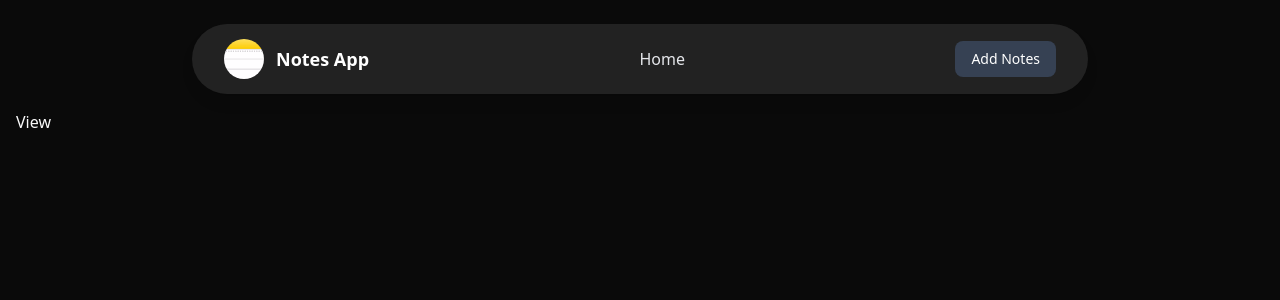
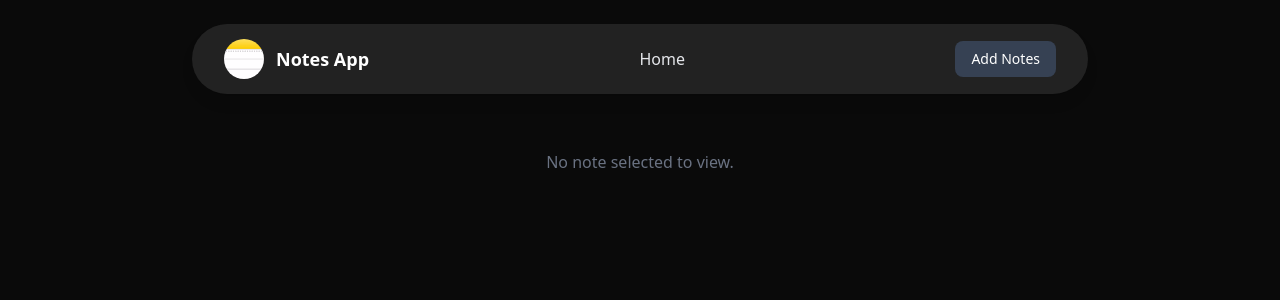
Before and after one commit to krishrpatel25/ReactJs-notes-app, a React (Vite) app: page /view in a window 1280 px wide. Shown: the top 300 px of the page. Built offline with nearby package versions, Linux system fonts and the light colour scheme.

Commit message:
create view page

```diff
--- a/src/pages/Navbar.jsx
+++ b/src/pages/Navbar.jsx
@@ -23,8 +23,6 @@ const Navbar = () => {
         >
           Home
         </Link>
-
-
       </div>
 
       {/* Add Notes Button */}
--- a/src/pages/View.jsx
+++ b/src/pages/View.jsx
@@ -1,9 +1,38 @@
-import React from 'react'
+import React from "react";
+import { useLocation, useNavigate } from "react-router-dom";
+import { Card, CardContent, CardTitle } from "../components/ui/card";
+import { Button } from "@/components/ui/button";
 
 function View() {
+  const location = useLocation();
+  const navigate = useNavigate();
+
+  // Get note data from state
+  const { title, content } = location.state || {};
+
+  if (!title && !content) {
+    return (
+      <p className="text-center mt-10 text-gray-500">
+        No note selected to view.
+      </p>
+    );
+  }
+
   return (
-    <div>View</div>
-  )
+    <div className="max-w-4xl mx-auto mt-10 px-4">
+      <Card className="w-full flex flex-col justify-between bg-gradient-to-r from-[#141E30] to-[#243B55] border border-gray-700 shadow-lg break-words">
+        <CardContent>
+          <CardTitle className="text-white text-2xl font-semibold">
+            {title}
+          </CardTitle>
+          <p className="mt-2 text-white/90">{content}</p>
+        </CardContent>
+        <div className="flex justify-end p-4">
+          <Button onClick={() => navigate(-1)}>Go back</Button>
+        </div>
+      </Card>
+    </div>
+  );
 }
 
-export default View
+export default View;
```
